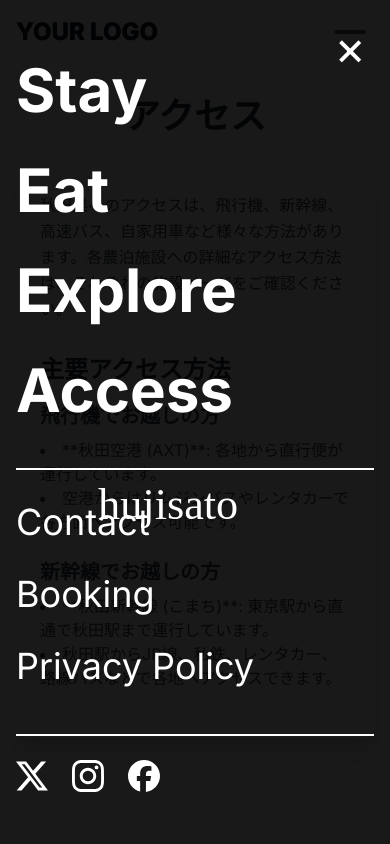
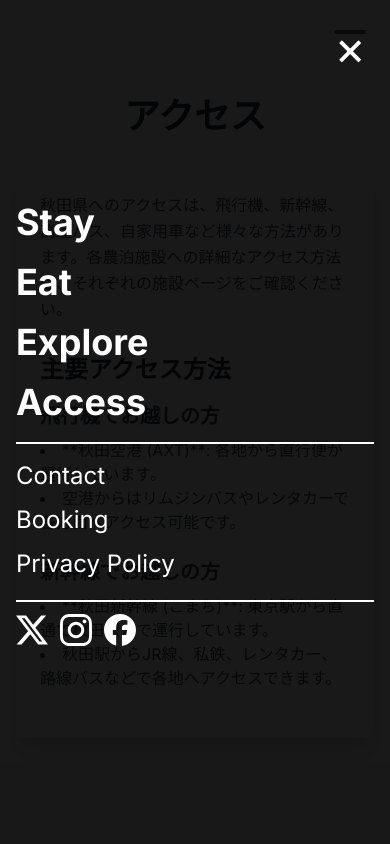
Before and after one commit to APU-RyoTakeda/nouhaku-website, a Next.js app in the folder frontend/: page /access in a window 390 px wide. Both pictures are taken after a click on the button 350 px from the left and 32 px from the top of the page. Shown: the top 844 px of the page. Built offline with nearby package versions, Linux system fonts and the light colour scheme.

Commit message:
feat: Complete Header and Footer components with responsive design

```diff
--- a/frontend/src/components/layout/Header.tsx
+++ b/frontend/src/components/layout/Header.tsx
@@ -87,10 +87,8 @@ export default function Header({ heroHeight }: HeaderProps) {
       isScrolled ? 'bg-stone-800 bg-opacity-90 shadow-md py-2' : 'bg-transparent py-4' // スクロール時のスタイル
     }`}>
       <div className="container mx-auto flex justify-between items-center px-4">
-        {/* ロゴ部分 */}
-        <Link href="/" className={`text-2xl font-extrabold transition-colors duration-300 ${
-            isScrolled ? 'text-white' : 'text-gray-900' // スクロールに応じて色を変更
-          }`}>
+        {/* ロゴ部分: 常に白にします */}
+        <Link href="/" className={`text-2xl font-extrabold transition-colors duration-300 text-white`}>
           {/* ここにヘッダーに表示したいテキストロゴを入力してください */}
           YOUR LOGO
         </Link>
@@ -102,8 +100,10 @@ export default function Header({ heroHeight }: HeaderProps) {
       {/* モバイルメニュー本体 (全画面オーバーレイ) */}
       {isOpen && (
         <div className={`
-          fixed inset-0 bg-black bg-opacity-90 flex flex-col items-center justify-center z-40
+          fixed inset-0 bg-black bg-opacity-90 flex flex-col items-center /* justify-center を削除 */ z-40
           animate-fade-in-scale
+          overflow-y-auto /* コンテンツが収まらない場合にスクロール可能にする */
+          py-4   /* ★ py-8 を py-4 に変更: オーバーレイ自体の上下パディングをさらに削減 ★ */
         `}>
           {/* 閉じるボタン (X印) */}
           <button
@@ -115,17 +115,16 @@ export default function Header({ heroHeight }: HeaderProps) {
           </button>
 
           {/* メニュー項目を囲む中央寄せされたコンテナ */}
-          <div className="w-full max-w-xl mx-auto px-4 sm:px-6 lg:px-8 py-8 text-left">
+          <div className="w-full max-w-xl mx-auto px-4 sm:px-6 lg:px-8 py-4 text-left"> {/* ★ py-8 を py-4 に変更: 内側のコンテンツコンテナの上下パディングを削減 ★ */}
             {/* 主要なナビゲーション項目グループ */}
-            <nav className="mb-10"> {/* 下のグループとの間に大きな余白 */}
-              <ul className="flex flex-col space-y-6"> {/* 縦並び、項目間の余白 */}
+            <nav className="mb-4"> {/* ★ mb-6 を mb-4 に変更: グループ間のマージンを削減 ★ */}
+              <ul className="flex flex-col space-y-3"> {/* ★ space-y-4 を space-y-3 に変更: 項目の縦間隔を削減 ★ */}
                 {mainNavItems.map((item) => (
                   <li key={item.name}>
                     <Link
                       href={item.href}
                       onClick={() => setOpen(false)}
-                      // Hina Minchoフォントを適用、太字は削除
-                      className={`block py-2 px-0 text-white hover:text-green-400 transition-colors duration-200 text-6xl font-bold`}
+                      className={`block w-full py-1 px-0 text-white hover:text-green-400 transition-colors duration-200 text-4xl font-bold`}
                     >
                       {item.name}
                     </Link>
@@ -135,15 +134,14 @@ export default function Header({ heroHeight }: HeaderProps) {
             </nav>
 
             {/* その他のユーティリティ項目グループ（上に線） */}
-            <nav className="border-t-2 border-white pt-6 mb-10"> {/* 上に線、上にパディング、下に余白 */}
-              <ul className="flex flex-col space-y-4"> {/* 縦並び、項目間の余白 */}
+            <nav className="border-t-2 border-white pt-3 mb-4"> {/* ★ pt-4 を pt-3 に, mb-6 を mb-4 に変更 ★ */}
+              <ul className="flex flex-col space-y-1"> {/* ★ space-y-2 を space-y-1 に変更 ★ */}
                 {utilityNavItems.map((item) => (
                   <li key={item.name}>
                     <Link
                       href={item.href}
                       onClick={() => setOpen(false)}
-                      // Hina Minchoフォントを適用
-                      className="block py-2 px-0 text-white hover:text-green-400 transition-colors duration-200 text-4xl"
+                      className="block w-full py-1 px-0 text-white hover:text-green-400 transition-colors duration-200 text-2xl"
                     >
                       {item.name}
                     </Link>
@@ -153,8 +151,8 @@ export default function Header({ heroHeight }: HeaderProps) {
             </nav>
 
             {/* SNSリンクグループ（上に線） */}
-            <nav className="border-t-2 border-white pt-6"> {/* 上に線、上にパディング */}
-              <ul className="flex flex-row space-x-6 justify-start items-center"> {/* 横並び、項目間の余白、左揃え */}
+            <nav className="border-t-2 border-white pt-3"> {/* ★ pt-4 を pt-3 に変更 ★ */}
+              <ul className="flex flex-row space-x-3 justify-start items-center"> {/* ★ space-x-4 を space-x-3 に変更 ★ */}
                 {snsLinks.map((link) => (
                   <li key={link.name}>
                     <a
@@ -181,23 +179,15 @@ export default function Header({ heroHeight }: HeaderProps) {
           </div>
 
           {/* --- hujisato.svg をモバイルメニューの左下に配置 --- */}
-          {/* bottom と left の値をさらに大きくし、画像を画面の端に近づける */}
-          <div className="absolute bottom-2 left-2 px-2 pb-4"> {/* ★ bottom と left を 16 に変更 ★ */}
+          {/* PC以外のデバイスでは非表示にするためのクラスを追加 */}
+          <div className="absolute bottom-8 left-8 p-4 z-[-10] hidden lg:block">
             <Image
               src="/images/general/hujisato.svg"
               alt="hujisato logo"
-              // SVGの元々の縦横比と、希望の最大サイズに合わせて調整してください。
-              // 例: 元のSVGが幅500px、高さ125px (4:1) の場合
-              width={500}   // Next.jsのImageコンポーネントが内部で利用する基盤の幅
-              height={125}  // Next.jsのImageコンポーネントが内部で利用する基盤の高さ
-              // max-w の値を画面幅いっぱい近くまで大きくする (例: 90vw や 600px など)
-              className="w-full max-w-[600px] h-auto object-contain" // ★ max-w を 600px に変更 ★
-              // w-full: 親要素の利用可能な幅いっぱいに広げる
-              // max-w-[600px]: 最大幅を600pxに制限 (大きな画面でもロゴが大きくなりすぎないように)
-              // h-auto: 幅に合わせて高さを自動調整し、縦横比を維持
-              // object-contain: コンテナ内にSVG全体が収まるようにスケーリング
-
-              // 必要であれば、SVGの色を反転させる (元のSVGが黒で、背景が黒の場合など)
+              width={500}
+              height={125}
+              className="w-full max-w-[min(calc(100vw-64px),_320px)] h-auto object-contain"
+              // 必要であれば、SVGの色を反転させる
               // className="filter invert"
             />
           </div>
```
